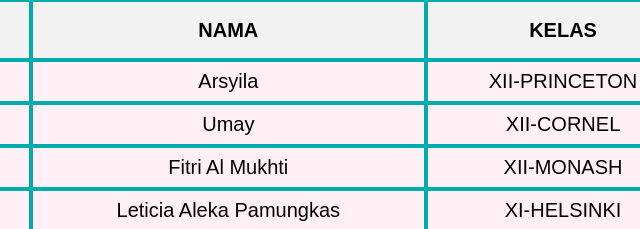
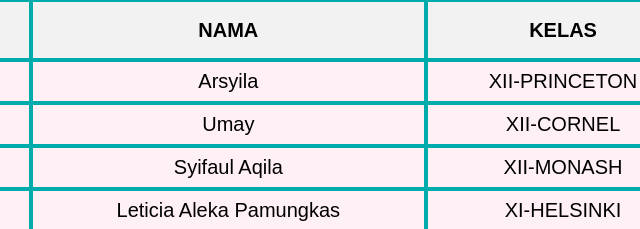
Before and after one commit to XAMXAM0/OSIS-AGAMA, a plain HTML site: page index.html in a window 1280 px wide. Shown: the part 983-1212 px from the top of the page, 450-1090 px from the left. Drawn offline with nearby package versions, Linux system fonts and the light colour scheme.

Commit message:
Add files via upload

```diff
--- a/index.html
+++ b/index.html
@@ -82,7 +82,7 @@ data-aos-duration="1500">
     </tr>
     <tr>
       <td>RABU / 06-08-2025</td>
-      <td>Fitri Al Mukhti</td>
+      <td>Syifaul Aqila</td>
       <td>XII-MONASH</td>
     </tr>
     <tr>
```
